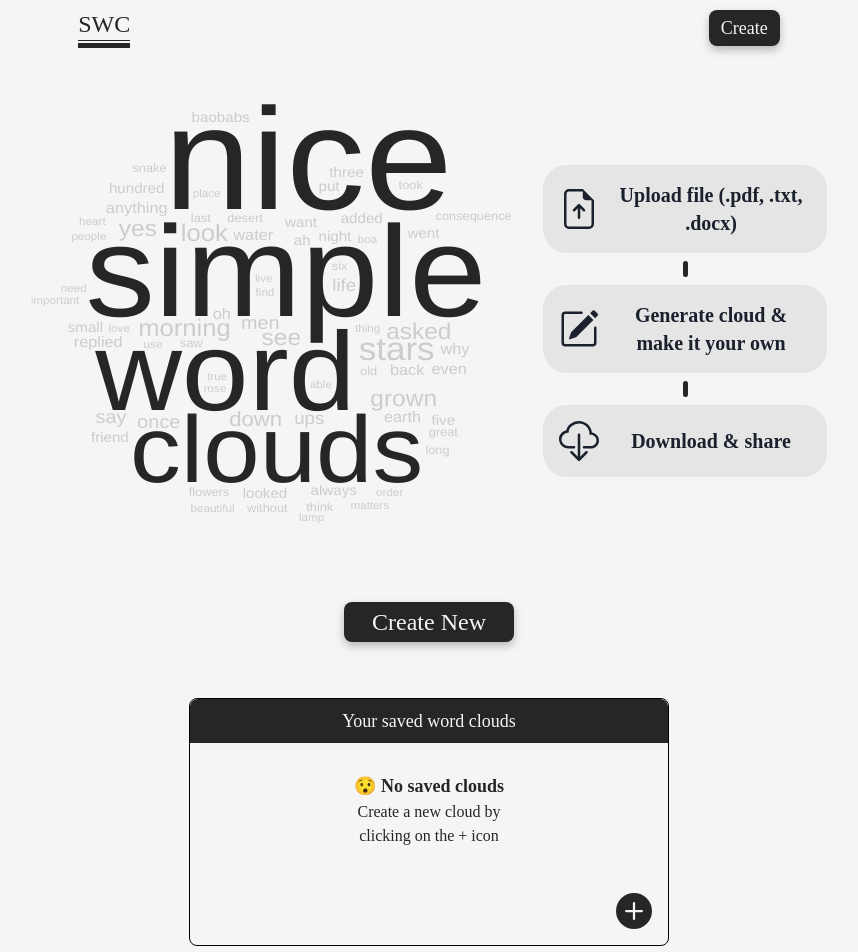
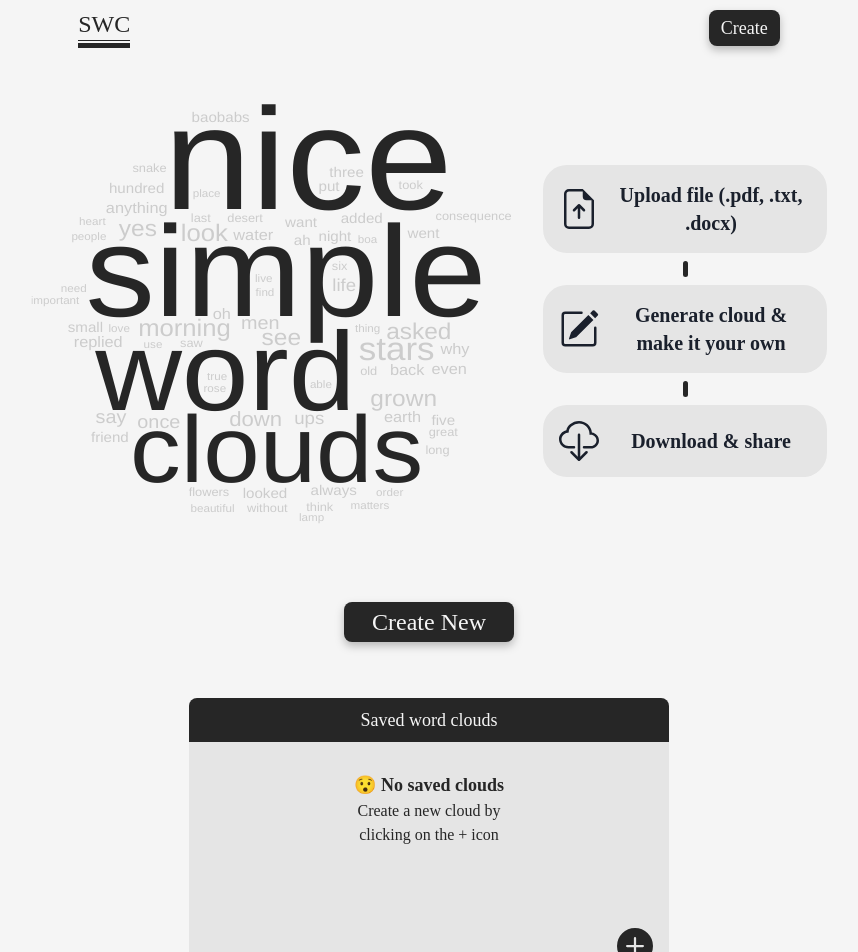
Before and after one commit to rezonmain/simple-wordcloud, a Next.js app: page / in a window 1280 px wide. Shown: the top 952 px of the page, without its empty margins (211-1069 px from the left). Built offline with nearby package versions, Linux system fonts and the light colour scheme; a web font is replaced by a local one.

Commit message:
table styling

```diff
--- a/components/Table/Table.tsx
+++ b/components/Table/Table.tsx
@@ -25,23 +25,23 @@ const Table = () => {
 	return (
 		<div
 			id='table'
-			className='font-serif w-full flex flex-col border border-black max-h-80 rounded-lg'
+			className='font-serif w-full flex flex-col max-h-80 rounded-lg'
 		>
 			<table>
-				<thead className='bg-neutral-800 text-neutral-100 text-lg '>
+				<thead className='bg-neutral-800 text-neutral-100 text-lg'>
 					<tr>
 						<th colSpan={3} className='font-normal p-2 rounded-t-lg'>
-							Your saved word clouds
+							Saved word clouds
 						</th>
 					</tr>
 				</thead>
-				<tbody>
+				<tbody className='bg-neutral-200'>
 					{savedClouds.length > 0 ? (
 						rows
 					) : (
 						<tr>
 							<td>
-								<div className='text-center my-7 mx-auto w-[20ch] text-neutral-800'>
+								<div className='text-center mt-7 mx-auto w-[20ch] text-neutral-800'>
 									<h3 className='font-semibold text-lg'>😯 No saved clouds</h3>
 									<p className=''>
 										Create a new cloud by clicking on the + icon
@@ -52,7 +52,10 @@ const Table = () => {
 					)}
 				</tbody>
 			</table>
-			<div id='add-icon' className='flex justify-end p-4'>
+			<div
+				id='add-icon'
+				className='flex justify-end p-4 bg-neutral-200 rounded-b-lg pt-20'
+			>
 				<Link href={'/create'}>
 					<div>
 						<BsPlusCircleFill
--- a/components/Table/TableRow.tsx
+++ b/components/Table/TableRow.tsx
@@ -10,7 +10,7 @@ interface TableRowProps {
 }
 const TableRow = ({ id, name, date, onDelete }: TableRowProps) => {
 	return (
-		<tr className='border-b border-b-black h-10'>
+		<tr className='border-b border-neutral-800 h-10'>
 			<td className='text-md px-4'>{name}</td>
 			<td className='text-md'>{date}</td>
 			<td width='8%'>
```
